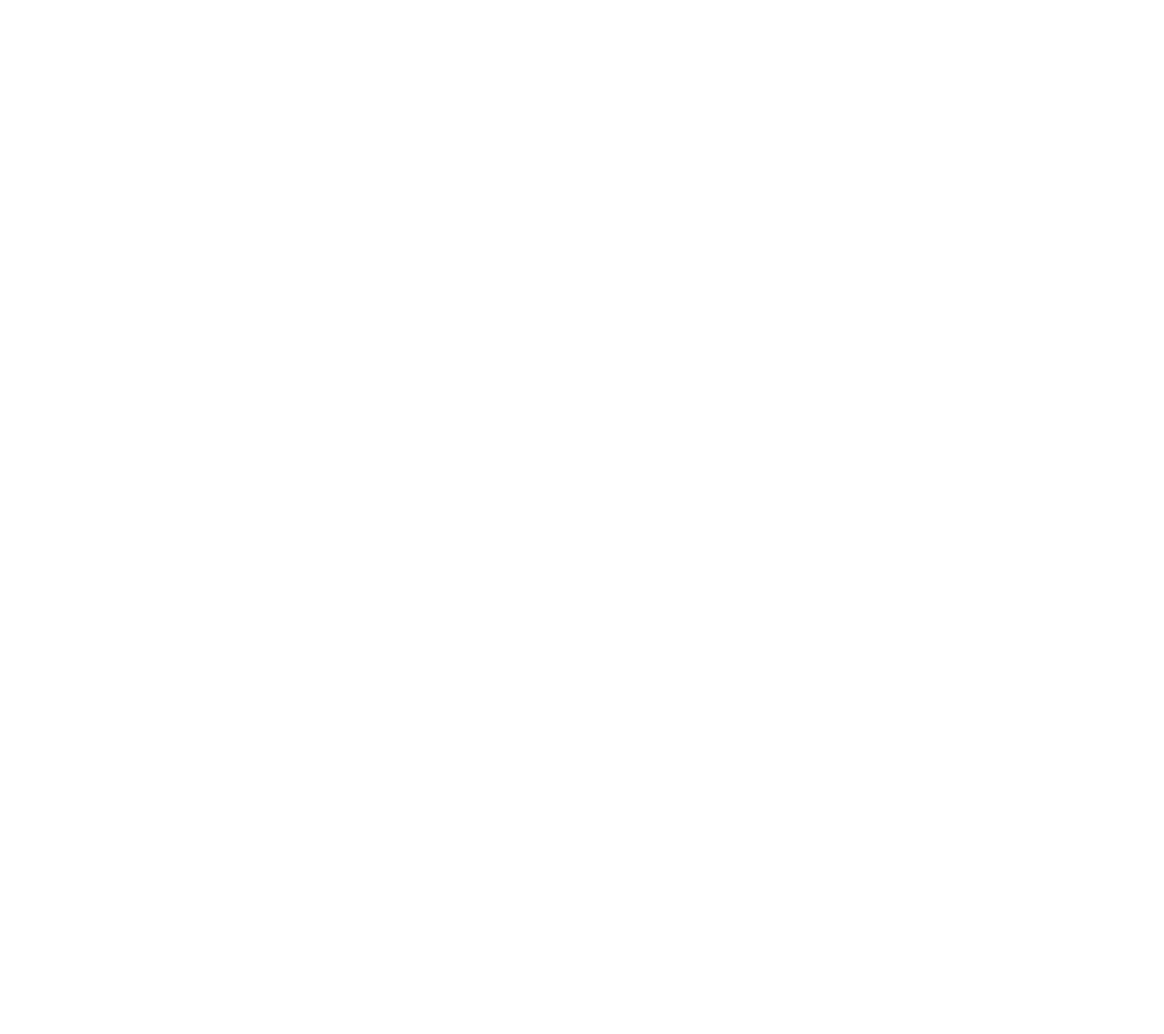
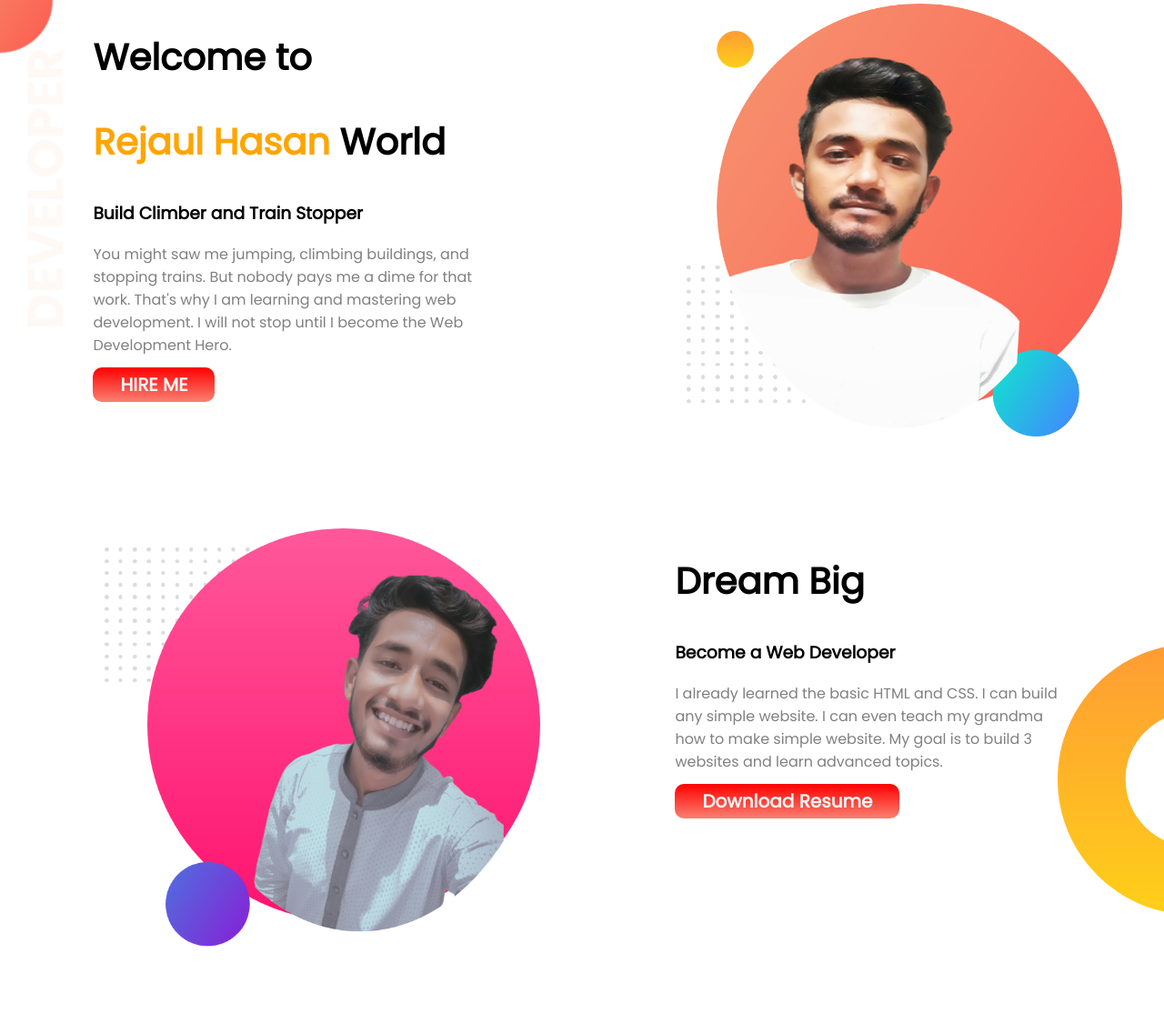
Before and after one commit to rejaulrasel/my-working-portfolio, a plain HTML site: page index.html in a window 1280 px wide. Shown: the whole page at 91% size. Before the commit the page ends 800 px from the top, so only its background shows below. Drawn offline with Linux system fonts and the light colour scheme.

Commit message:
added html and css file

```diff
--- a/index.html
+++ b/index.html
@@ -1,13 +1,45 @@
 <!DOCTYPE html>
 <html lang="en">
+
 <head>
     <meta charset="UTF-8">
     <meta http-equiv="X-UA-Compatible" content="IE=edge">
     <meta name="viewport" content="width=device-width, initial-scale=1.0">
     <title>my working portfolio</title>
+    <link rel="preconnect" href="https://fonts.googleapis.com">
+    <link rel="preconnect" href="https://fonts.gstatic.com" crossorigin>
+    <link href="https://fonts.googleapis.com/css2?family=Poppins&display=swap" rel="stylesheet">
     <link rel="stylesheet" href="style.css">
 </head>
+
 <body>
+    <section class="top-icon">
+        <div class="half-area">
+            <h1>Welcome to </h1>
+            <h1><span class="orange-colour">Rejaul Hasan </span>World</h1>
+            <h3>Build Climber and Train Stopper</h3>
+            <p>You might saw me jumping, climbing buildings, and stopping trains. But nobody pays me a dime for that
+                work. That's why I am learning and mastering web development. I will not stop until I become the Web
+                Development Hero.</p>
+            <a class="link-button" target="_blank" href="https://www.linkedin.com/signup">HIRE ME</a>
+        </div>
+        <div class="half-area">
+            <img src="images/p1.png" alt="white t-shirt">
+        </div>
+    </section>
+<section class="dream-img">
+    <div class="half-area">
+        <img src="images/p2.png" alt="panjabi pic">
+    </div>
+<div class="half-area">
+    <h1>Dream Big</h1>
+<h3>Become a Web Developer</h3>
+<p>
+    I already learned the basic HTML and CSS. I can build any simple website. I can even teach my grandma how to make simple website. My goal is to build 3 websites and learn advanced topics.</p>
+    <a class="link-button" target="_blank" href="https://docs.google.com/document/d/1FHtXDU6x7ZSlyv0Dt4cmaWqly3OOtDaZSb4xiv2wuoA/edit?usp=sharing">Download Resume</a>
+</div>
 
+</section>
 </body>
+
 </html>
--- a/style.css
+++ b/style.css
@@ -0,0 +1,48 @@
+body{
+    font-family: 'Poppins', sans-serif;
+    margin: 0;
+}
+h1{
+    font-size: 40px;
+}
+.orange-colour{
+    color: orange;
+}
+section{
+    display: flex;
+
+}
+.half-area{
+    width: 50%;
+    margin-left: 8%;
+    margin-right: 8%;
+    margin-bottom: 7%;
+}
+.half-area img{
+    width: 110%;
+    margin-top: 1%;
+    margin-left: 3%;
+   }
+   .half-area p{
+    color: gray;
+}
+.link-button{
+    background-image: linear-gradient(red,salmon);
+    font-size: 20px;
+    color: whitesmoke;
+    padding: 5px 30px ;
+    text-decoration: none;
+    font-weight: 800;
+    border-radius: 10px;
+    transition: 2s;
+}
+.top-icon{
+    background-image: url(images/top-banner.png);
+    background-repeat: no-repeat;
+
+}
+.dream-img{
+    background-image: url(images/dream-bg.png);
+    background-repeat: no-repeat;
+    background-position: right;
+}
```
